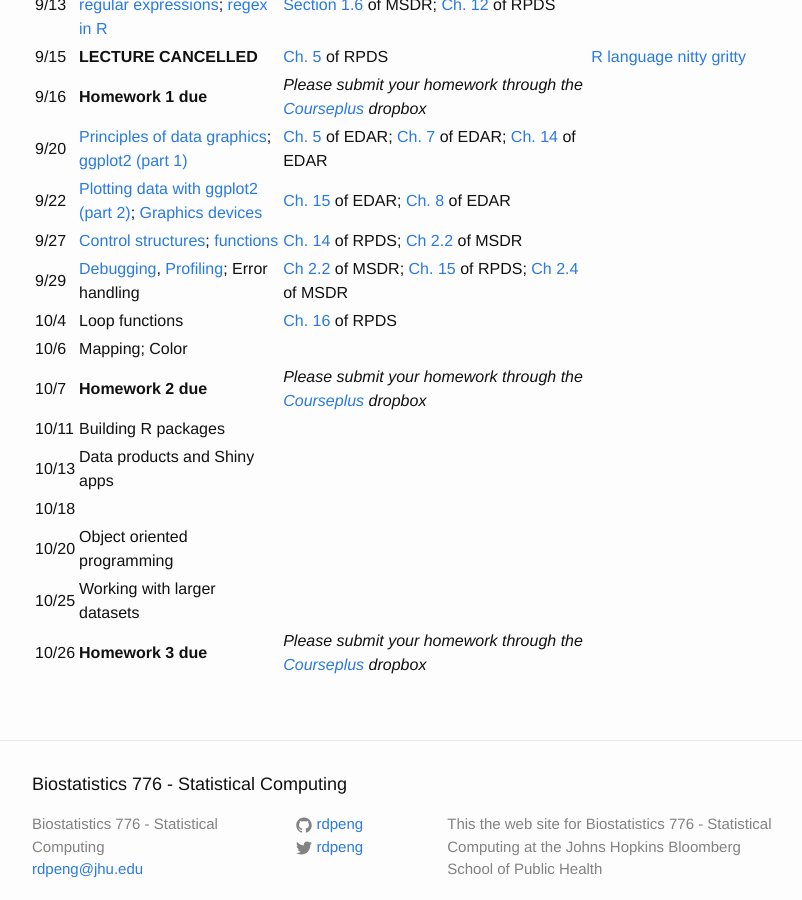
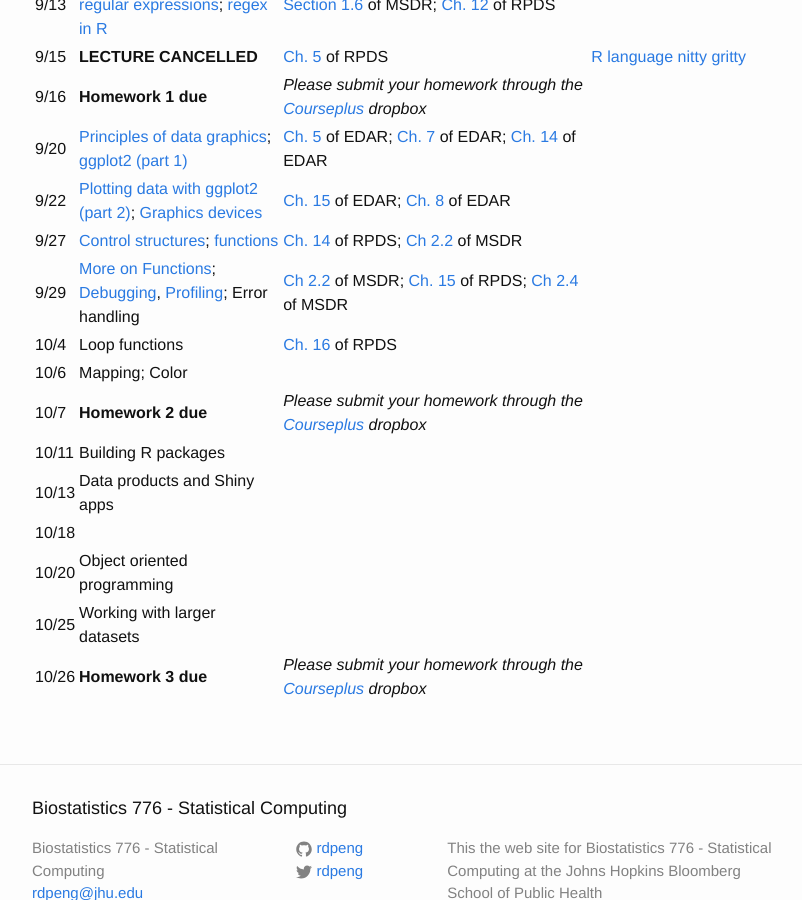
Before and after one commit to Max201510/Biostat776, a Jekyll site: the page built from schedule.md, in a window 1280 px wide and 900 px high, scrolled down 667 px. Shown: the whole window, without its empty margins (238-1040 px from the left). Built offline with Jekyll 4.4.1, drawn with Linux system fonts in a browser that asks for light colours.

Commit message:
Add link to functions2

```diff
--- a/schedule.md
+++ b/schedule.md
@@ -25,7 +25,7 @@
 9/20 | [Principles of data graphics](../notes/pdf/principlesgraphics.pdf); [ggplot2 (part 1)](../notes/pdf/ggplot2_part1.pdf)| [Ch. 5](https://bookdown.org/rdpeng/exdata/principles-of-analytic-graphics.html) of EDAR; [Ch. 7](https://bookdown.org/rdpeng/exdata/plotting-systems.html) of EDAR; [Ch. 14](https://bookdown.org/rdpeng/exdata/the-ggplot2-plotting-system-part-1.html) of EDAR|
 9/22 | [Plotting data with ggplot2 (part 2)](../notes/pdf/ggplot2_part2.pdf); [Graphics devices](../notes/pdf/grdevices.pdf)| [Ch. 15](https://bookdown.org/rdpeng/exdata/the-ggplot2-plotting-system-part-2.html) of EDAR; [Ch. 8](https://bookdown.org/rdpeng/exdata/graphics-devices.html) of EDAR |
 9/27 | [Control structures](../notes/pdf/control.pdf); [functions](../notes/pdf/functions.pdf)| [Ch. 14](https://bookdown.org/rdpeng/rprogdatascience/control-structures.html) of RPDS; [Ch 2.2](http://rdpeng.github.io/RProgDA/functions.html) of MSDR |
-9/29 | [Debugging](../notes/pdf/debugging.pdf), [Profiling](../notes/pdf/RProfiler.pdf); Error handling| [Ch 2.2](http://rdpeng.github.io/RProgDA/functions.html) of MSDR; [Ch. 15](https://bookdown.org/rdpeng/rprogdatascience/functions.html) of RPDS; [Ch 2.4](http://rdpeng.github.io/RProgDA/error-handling-and-generation-sk.html) of MSDR
+9/29 | [More on Functions](../notes/pdf/functions2.pdf); [Debugging](../notes/pdf/debugging.pdf), [Profiling](../notes/pdf/RProfiler.pdf); Error handling| [Ch 2.2](http://rdpeng.github.io/RProgDA/functions.html) of MSDR; [Ch. 15](https://bookdown.org/rdpeng/rprogdatascience/functions.html) of RPDS; [Ch 2.4](http://rdpeng.github.io/RProgDA/error-handling-and-generation-sk.html) of MSDR
 10/4 | Loop functions| [Ch. 16](https://bookdown.org/rdpeng/rprogdatascience/loop-functions.html) of RPDS
 10/6 | Mapping; Color | |
 10/7 | **Homework 2 due** | *Please submit your homework through the [Courseplus](https://courseplus.jhu.edu) dropbox* |
```
